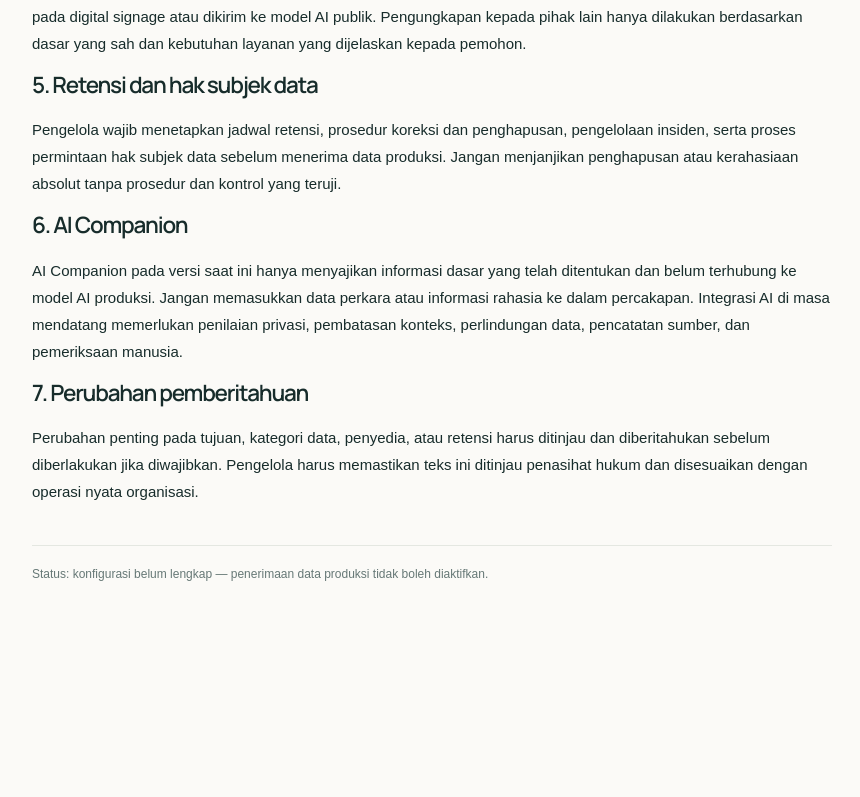
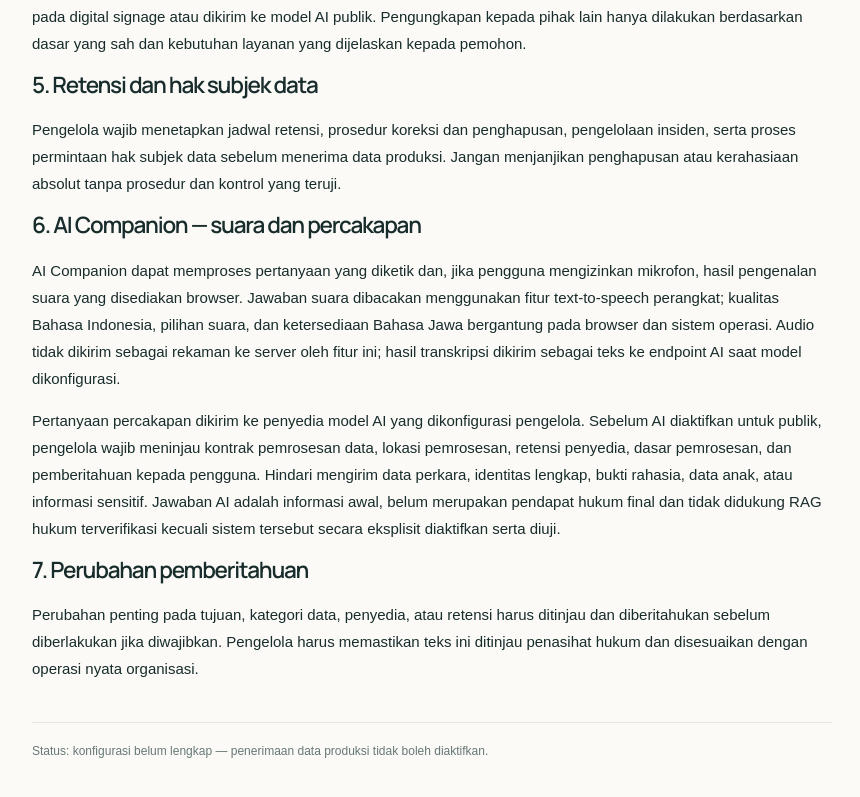
Before and after one commit to n30AK/SIJPH-TERINTEGRASI, a Next.js app: page /privacy in a window 1280 px wide. Shown: the part 845-1642 px from the top of the page, without its empty margins (208-1068 px from the left). Before the commit the page ends 1499 px from the top, so only its background shows below. Built offline with nearby package versions, Linux system fonts and the light colour scheme.

Commit message:
docs: disclose AI companion voice and data processing

```diff
--- a/app/privacy/page.tsx
+++ b/app/privacy/page.tsx
@@ -30,8 +30,9 @@ export default function PrivacyPage() {
         <p>Akses harus dibatasi kepada petugas berwenang berdasarkan tugasnya. Data permohonan tidak boleh ditampilkan pada digital signage atau dikirim ke model AI publik. Pengungkapan kepada pihak lain hanya dilakukan berdasarkan dasar yang sah dan kebutuhan layanan yang dijelaskan kepada pemohon.</p>
         <h2>5. Retensi dan hak subjek data</h2>
         <p>Pengelola wajib menetapkan jadwal retensi, prosedur koreksi dan penghapusan, pengelolaan insiden, serta proses permintaan hak subjek data sebelum menerima data produksi. Jangan menjanjikan penghapusan atau kerahasiaan absolut tanpa prosedur dan kontrol yang teruji.</p>
-        <h2>6. AI Companion</h2>
-        <p>AI Companion pada versi saat ini hanya menyajikan informasi dasar yang telah ditentukan dan belum terhubung ke model AI produksi. Jangan memasukkan data perkara atau informasi rahasia ke dalam percakapan. Integrasi AI di masa mendatang memerlukan penilaian privasi, pembatasan konteks, perlindungan data, pencatatan sumber, dan pemeriksaan manusia.</p>
+        <h2>6. AI Companion — suara dan percakapan</h2>
+        <p>AI Companion dapat memproses pertanyaan yang diketik dan, jika pengguna mengizinkan mikrofon, hasil pengenalan suara yang disediakan browser. Jawaban suara dibacakan menggunakan fitur text-to-speech perangkat; kualitas Bahasa Indonesia, pilihan suara, dan ketersediaan Bahasa Jawa bergantung pada browser dan sistem operasi. Audio tidak dikirim sebagai rekaman ke server oleh fitur ini; hasil transkripsi dikirim sebagai teks ke endpoint AI saat model dikonfigurasi.</p>
+        <p>Pertanyaan percakapan dikirim ke penyedia model AI yang dikonfigurasi pengelola. Sebelum AI diaktifkan untuk publik, pengelola wajib meninjau kontrak pemrosesan data, lokasi pemrosesan, retensi penyedia, dasar pemrosesan, dan pemberitahuan kepada pengguna. Hindari mengirim data perkara, identitas lengkap, bukti rahasia, data anak, atau informasi sensitif. Jawaban AI adalah informasi awal, belum merupakan pendapat hukum final dan tidak didukung RAG hukum terverifikasi kecuali sistem tersebut secara eksplisit diaktifkan serta diuji.</p>
         <h2>7. Perubahan pemberitahuan</h2>
         <p>Perubahan penting pada tujuan, kategori data, penyedia, atau retensi harus ditinjau dan diberitahukan sebelum diberlakukan jika diwajibkan. Pengelola harus memastikan teks ini ditinjau penasihat hukum dan disesuaikan dengan operasi nyata organisasi.</p>
         <p style={{ marginTop: 40, paddingTop: 18, borderTop: "1px solid #e4e7e1", fontSize: 12, color: "#667876" }}>
```
